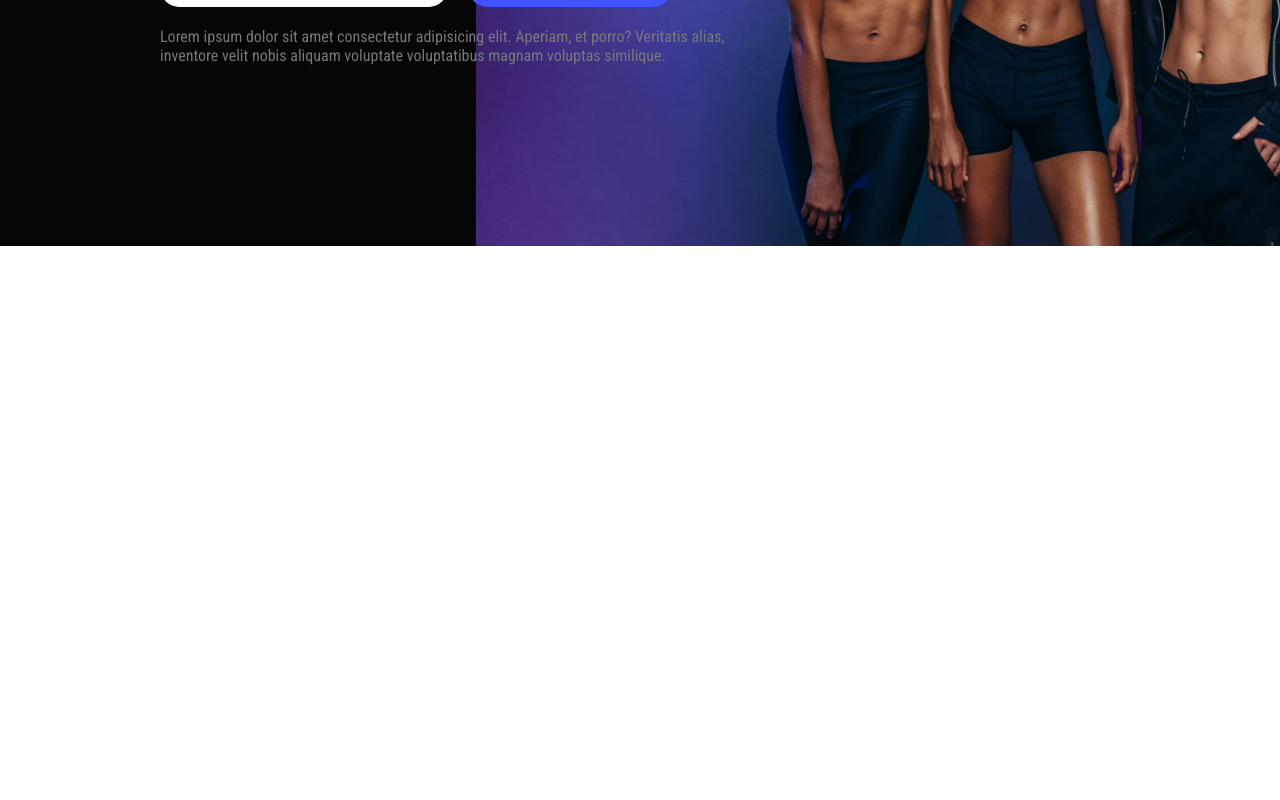
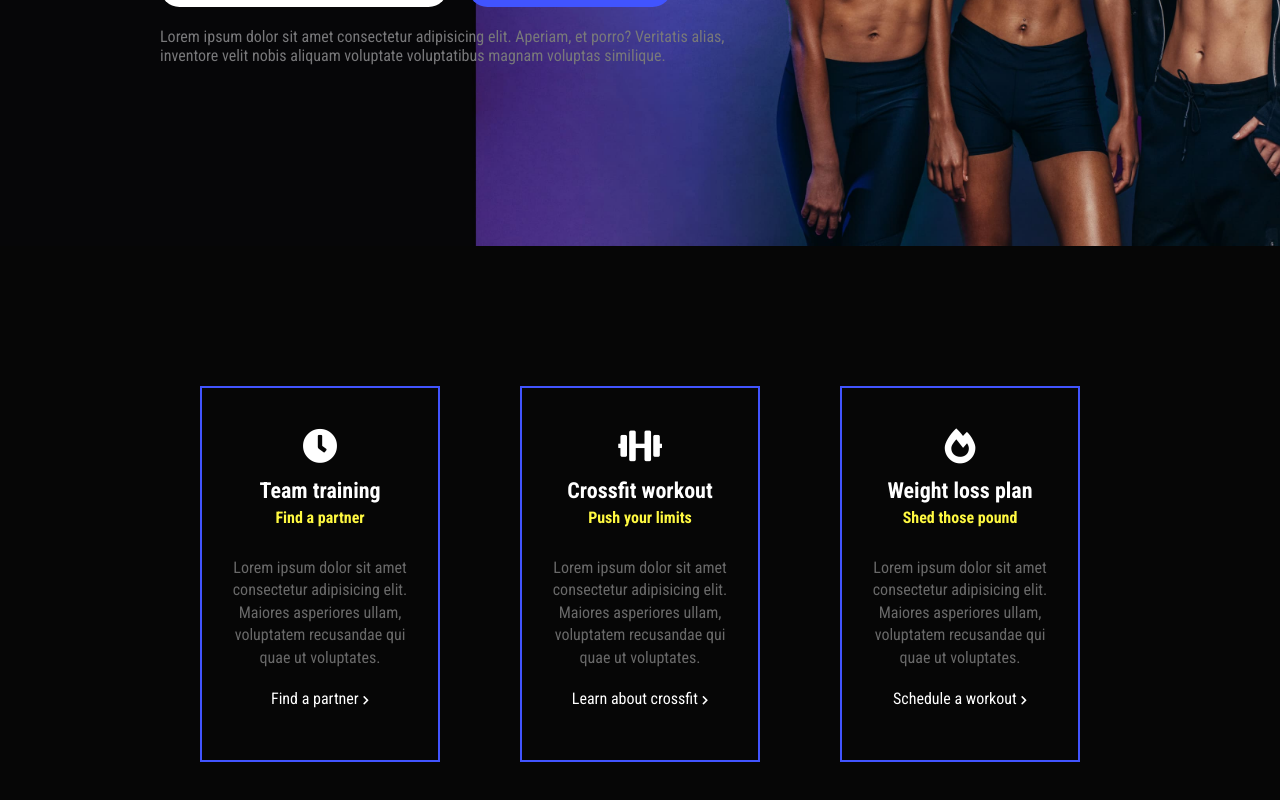
Before and after one commit to AnaisDiGenua/proj-html-vuejs, a Vue app: page / in a window 1280 px wide. Shown: the part 2856-3656 px from the top of the page. Before the commit the page ends 3102 px from the top, so only its background shows below. Built offline with nearby package versions, Linux system fonts and the light colour scheme.

Commit message:
services 2 complete

```diff
--- /dev/null
+++ b/src/components/commons/CardService2.vue
@@ -0,0 +1,67 @@
+<template>
+    <div class="card-container">
+        <div class="card">
+            <i class="fas fa-clock"></i>
+            <h4>Team training</h4>
+            <p class="yellow-text">Find a partner</p>
+            <p class="text">Lorem ipsum dolor sit amet consectetur adipisicing elit. Maiores asperiores ullam, voluptatem recusandae qui quae ut voluptates.</p>
+            <p>Find a partner<i class="fas fa-chevron-right"></i></p>
+        </div>
+        <div class="card">
+            <i class="fas fa-dumbbell"></i>
+            <h4>Crossfit workout</h4>
+            <p class="yellow-text">Push your limits</p>
+            <p class="text">Lorem ipsum dolor sit amet consectetur adipisicing elit. Maiores asperiores ullam, voluptatem recusandae qui quae ut voluptates.</p>
+            <p>Learn about crossfit<i class="fas fa-chevron-right"></i></p>
+        </div>
+        <div class="card">
+            <i class="fas fa-fire-alt"></i>
+            <h4>Weight loss plan</h4>
+            <p class="yellow-text">Shed those pound</p>
+            <p class="text">Lorem ipsum dolor sit amet consectetur adipisicing elit. Maiores asperiores ullam, voluptatem recusandae qui quae ut voluptates.</p>
+            <p>Schedule a workout<i class="fas fa-chevron-right"></i></p>
+        </div>
+    </div>
+</template>
+
+<script>
+export default {
+    name: 'CardService2'
+}
+</script>
+
+<style lang="scss" scoped>
+@import '../../assets/style/partials/variables.scss';
+
+    .card-container {
+        display: flex;
+        justify-content: center;
+        .card {
+            width: calc(100% / 3 - 40px);
+            margin: 40px;
+            text-align: center;
+            padding: 40px 30px;
+            border: 2px solid $btn1;
+            p:last-child {
+                color: $white;
+                margin-top: 20px
+            }
+            i.fa-chevron-right {
+                font-size: .625rem;
+                margin-left: 4px;
+            }
+            .text {
+                line-height: 1.4;
+                color: rgba(255, 255, 255, 0.4);
+            }
+            i{
+                font-size: 2.1875rem;
+                color: $white;
+                margin-bottom: 15px;
+            }
+            .yellow-text {
+                margin: 5px 0 30px;
+            }
+        }
+    }
+</style>
--- a/src/components/macro/Main.vue
+++ b/src/components/macro/Main.vue
@@ -4,6 +4,7 @@
         <Services/>
         <Videos/>
         <Subscription/>
+        <Services2/>
     </main>
 </template>
 
@@ -12,6 +13,7 @@ import Hero from '../sections/Hero.vue';
 import Services from '../sections/Services.vue';
 import Videos from '../sections/Videos.vue';
 import Subscription from '../sections/Subscription.vue';
+import Services2 from '../sections/Services2.vue';
 
 export default {
     name: 'Main',
@@ -19,7 +21,8 @@ export default {
         Hero,
         Services,
         Videos,
-        Subscription
+        Subscription,
+        Services2
     }
 }
 </script>
--- /dev/null
+++ b/src/components/sections/Services2.vue
@@ -0,0 +1,26 @@
+<template>
+    <section>
+        <div class="container">
+            <CardService2/>
+        </div>
+    </section>
+</template>
+
+<script>
+import CardService2 from '../commons/CardService2';
+
+export default {
+    name: 'Services2',
+    components: {
+        CardService2
+    }
+}
+</script>
+
+<style lang="scss" scoped>
+@import '../../assets/style/partials/variables.scss';
+
+    section {
+        background-color: $darkColor;
+    }
+</style>
```
